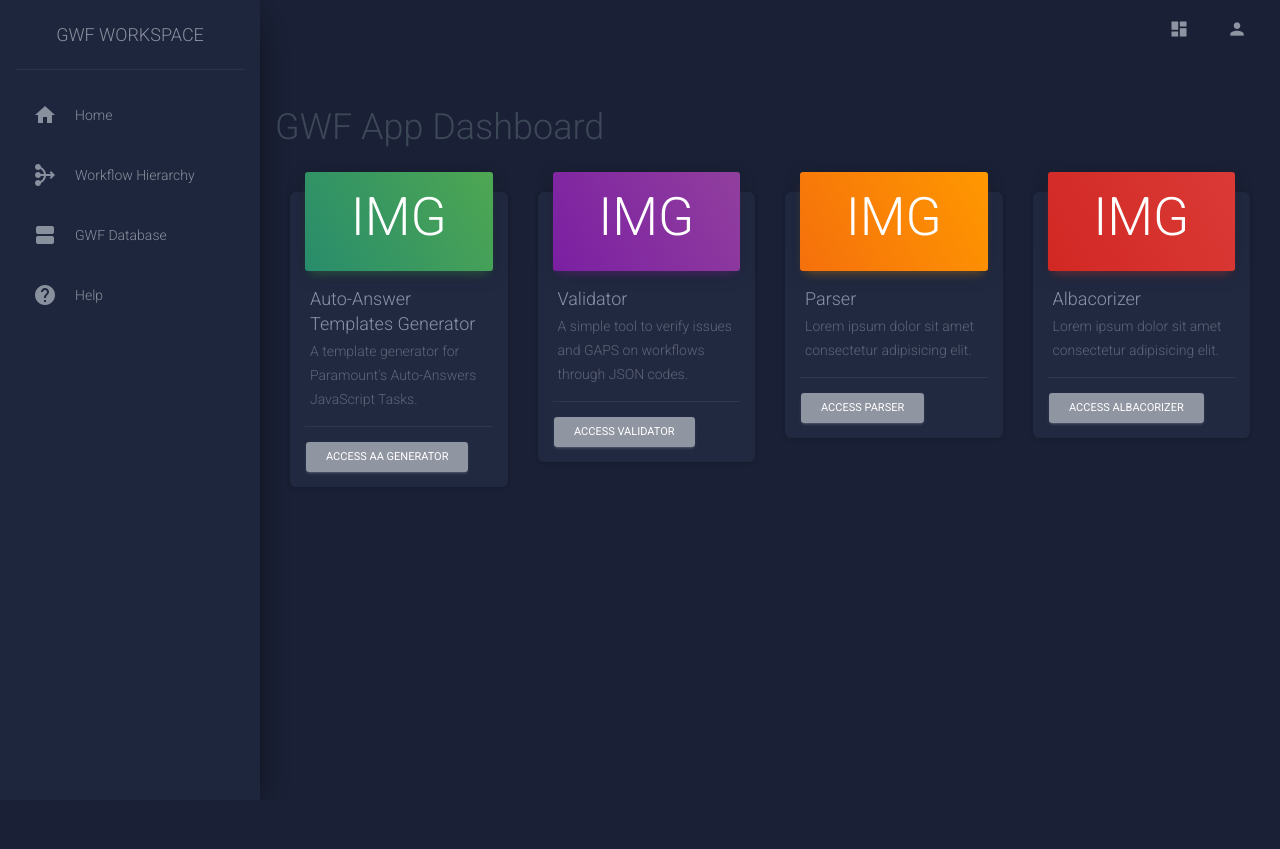
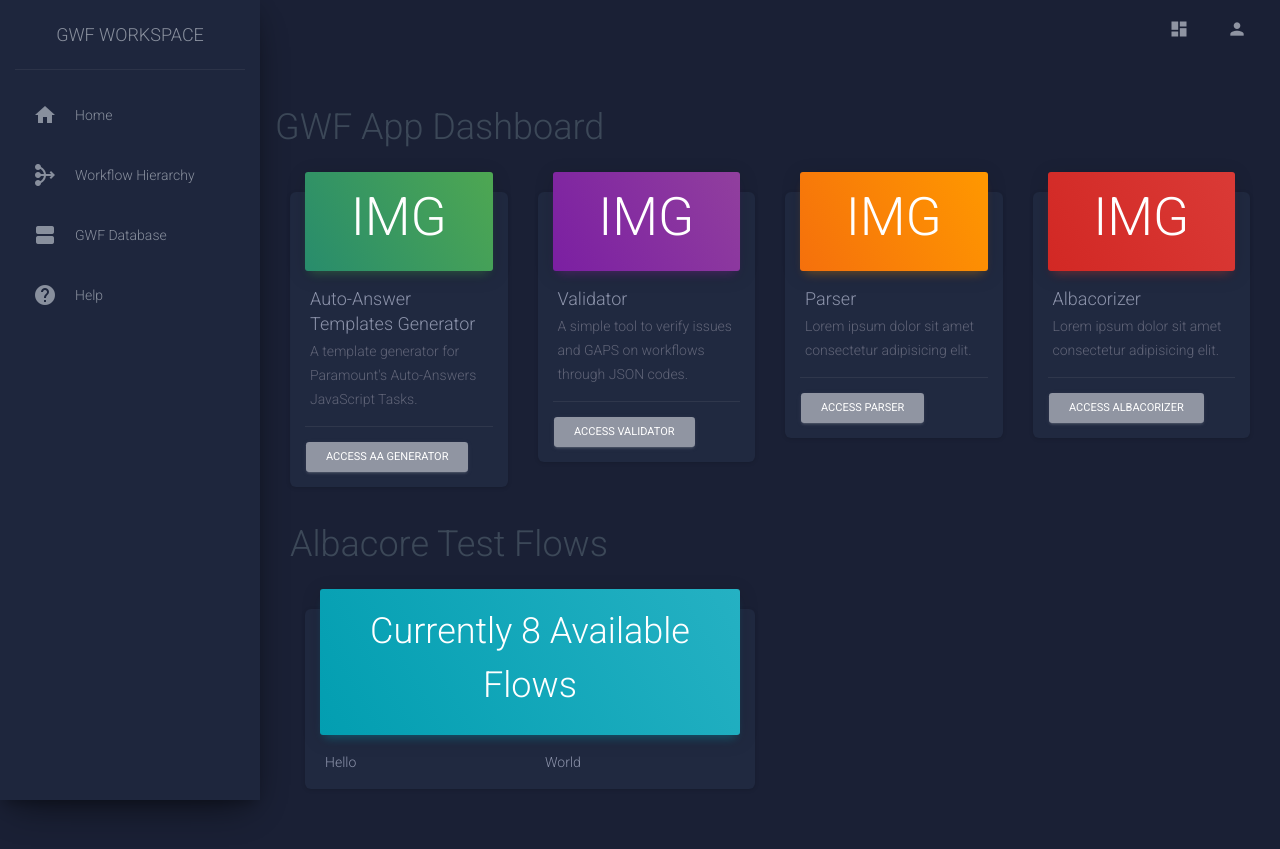
Before and after one commit to MarcoOrtiz90/gwf_hub_repo, a Django app: template gwf_hub/templates/overview.html in a window 1280 px wide. Before the commit the page ends 476 px from the top, so only its background shows below. Run offline with Django 3.2, Linux system fonts and the light colour scheme; the template is opened without the code that fills it, so the values that code supplies are empty; some libraries are stand-ins or nearby versions.

Commit message:
updated overview.html for testFlows function

```diff
--- a/gwf_hub/templates/overview.html
+++ b/gwf_hub/templates/overview.html
@@ -87,6 +87,35 @@
                     </div>
                 </div>
             </div>
+            <div class="row">
+                <div class="col-md-12">
+                    <h2>Albacore Test Flows</h2>
+                    <div class="container-fluid">
+                        <div class="row">
+                            <div class="col-md-6">
+                                <div class="card card-chart">
+                                    <div class="card-header card-header-info">
+                                        <h2 style="text-align: center;">Currently 8 Available Flows</h2>
+                                    </div>
+                                    <div class="card-body">
+                                        <div class="row">
+                                            <div class="col-md-6">
+                                                Hello
+                                            </div>
+                                            <div class="col-md-6">
+                                                World
+                                            </div>
+                                        </div>
+                                    </div>
+                                </div>
+                            </div>
+                            <div class="col-md-6">
+
+                            </div>
+                        </div>
+                    </div>
+                </div>
+            </div>
         </div>
     </div>
 </div>
```
